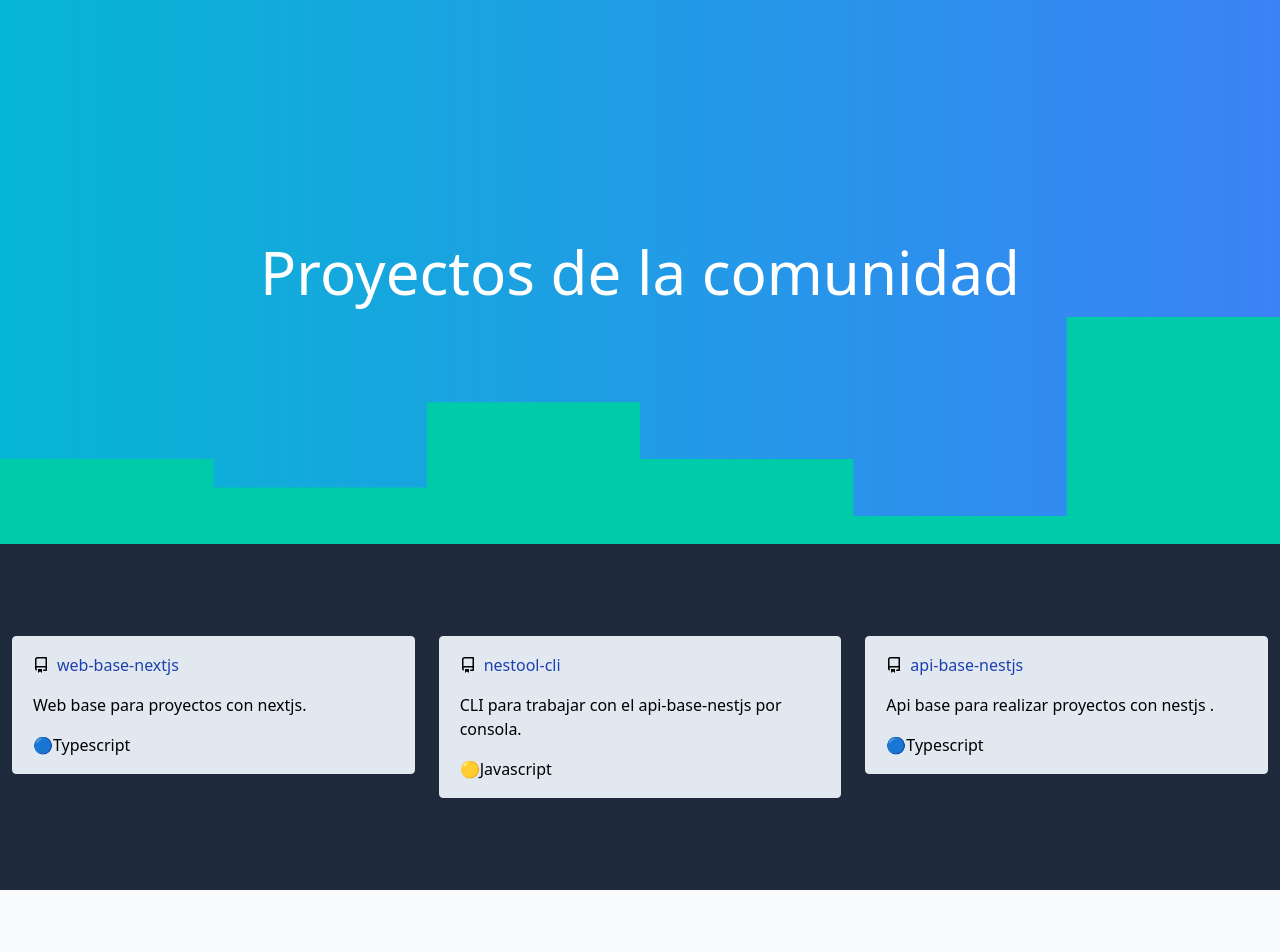
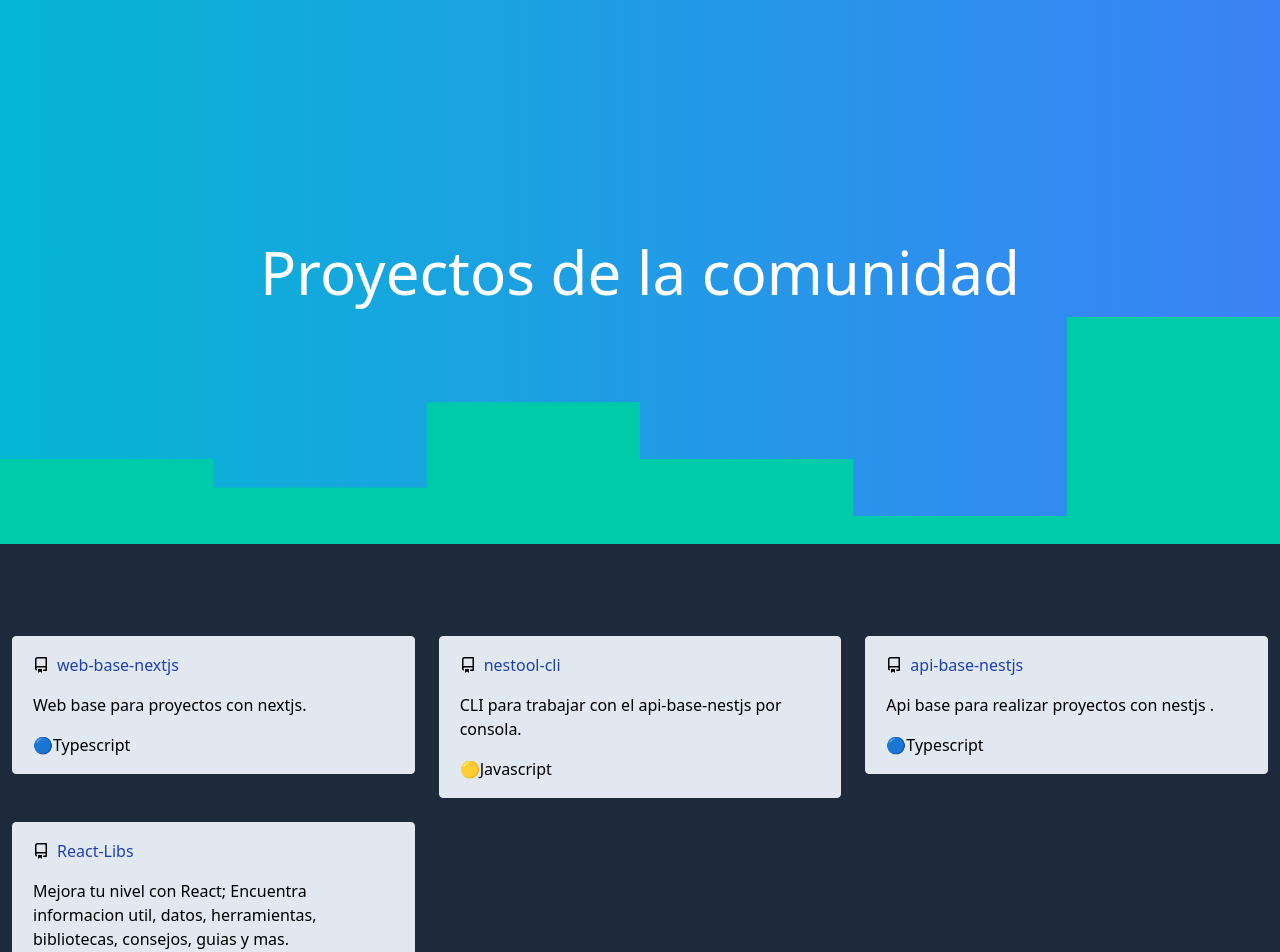
Before and after one commit to omarcardoze/bucorecursos, a Next.js app: page /projects in a window 1280 px wide. Shown: the top 952 px of the page. Before the commit the page ends 890 px from the top, so only its background shows below. Built offline with nearby package versions, Linux system fonts and the light colour scheme.

Commit message:
[ADD] React libs project

```diff
--- a/data/projects.ts
+++ b/data/projects.ts
@@ -28,4 +28,13 @@ export const PROJECTS: Project[] = [
     tags: 'Example-tag',
     category: 'Backend',
   },
+   {
+    id: 4,
+    title: 'React-Libs',
+    url: 'https://github.com/Tono2007/React-Libs',
+    description: 'Mejora tu nivel con React; Encuentra informacion util, datos, herramientas, bibliotecas, consejos, guias y mas.',
+    languaje: 'Javascript',
+    tags: 'React',
+    category: 'frontend',
+  },
 ]
```
